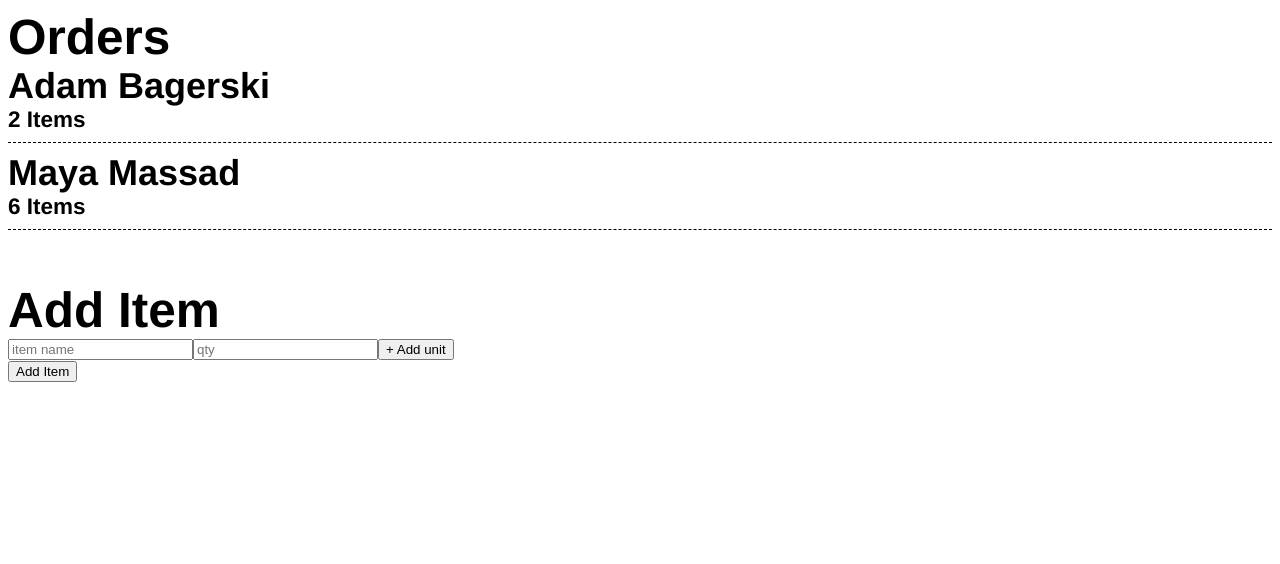
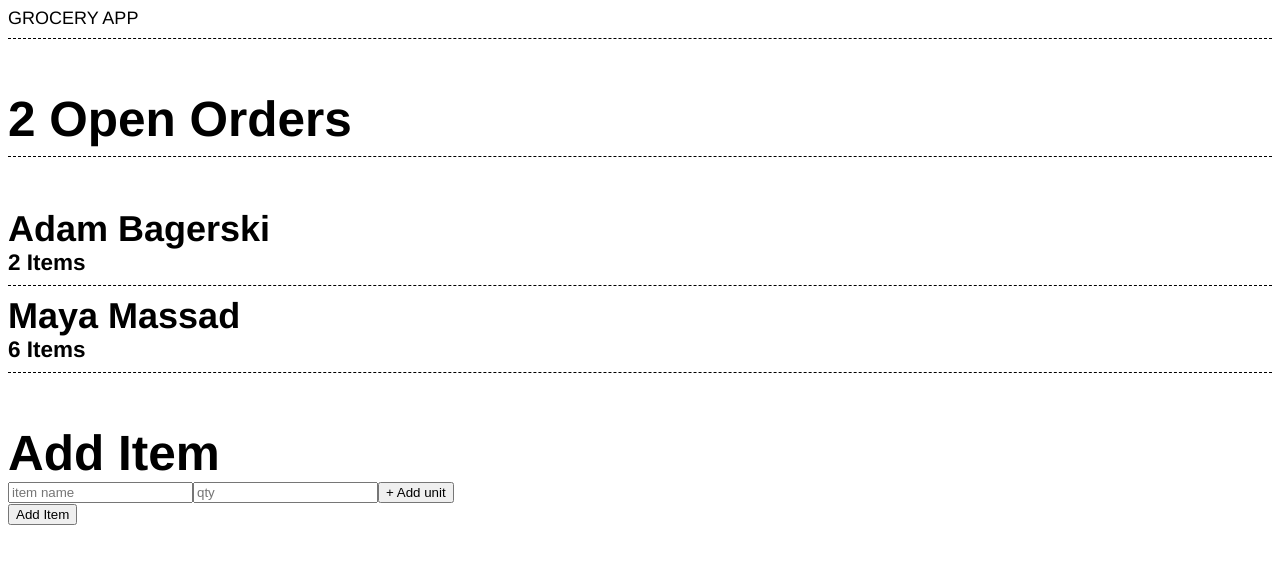
Before and after one commit to thisdesign/groceryassist, a Next.js app: page / in a window 1280 px wide. Shown: the top 564 px of the page. Built offline with nearby package versions, Linux system fonts and the light colour scheme.

Commit message:
improve ux

```diff
--- a/components/OrderDetail/OrderDetail.tsx
+++ b/components/OrderDetail/OrderDetail.tsx
@@ -12,7 +12,6 @@ const OrderDetail = ({ data }) => {
         <p>{user.address}</p>
         <br />
       </div>
-
       <hr />
       {items.map(item => (
         <div key={item.name}>
--- a/pages/_app.tsx
+++ b/pages/_app.tsx
@@ -1,10 +1,15 @@
 import React from "react";
-
+import Link from "next/link";
 const App = ({ pageProps, Component }) => {
   return (
     <div>
+      <Link href="/">
+        <a>GROCERY APP</a>
+      </Link>
+      <hr />
+      <br />
+      <br />
       <Component {...pageProps} />
-
       <style global jsx>
         {`
           html,
--- a/pages/index.tsx
+++ b/pages/index.tsx
@@ -3,7 +3,10 @@ import { LineItem } from "../components";
 
 const Home = () => (
   <>
-    <h1>Orders</h1>
+    <h1>{ORDERS.length} Open Orders</h1>
+    <hr />
+    <br />
+    <br />
     <div>
       {ORDERS.map(order => (
         <LineItem data={order} key={order.id} />
```
Also changed, not shown: pages/create.tsx (added, +7 -0 lines).
